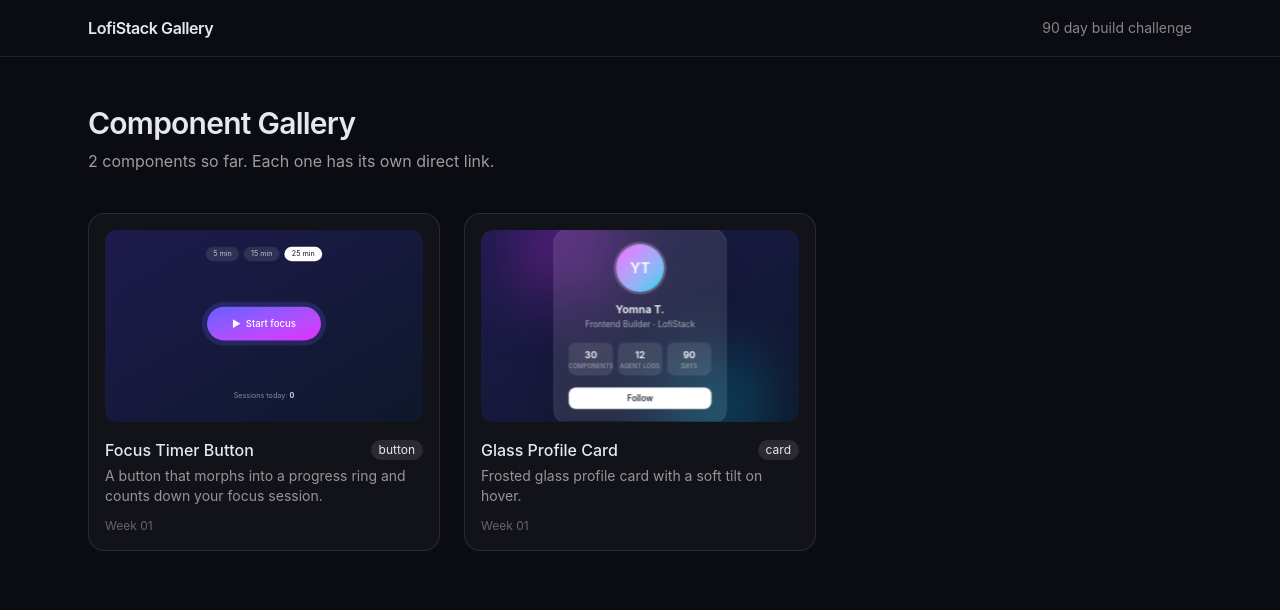
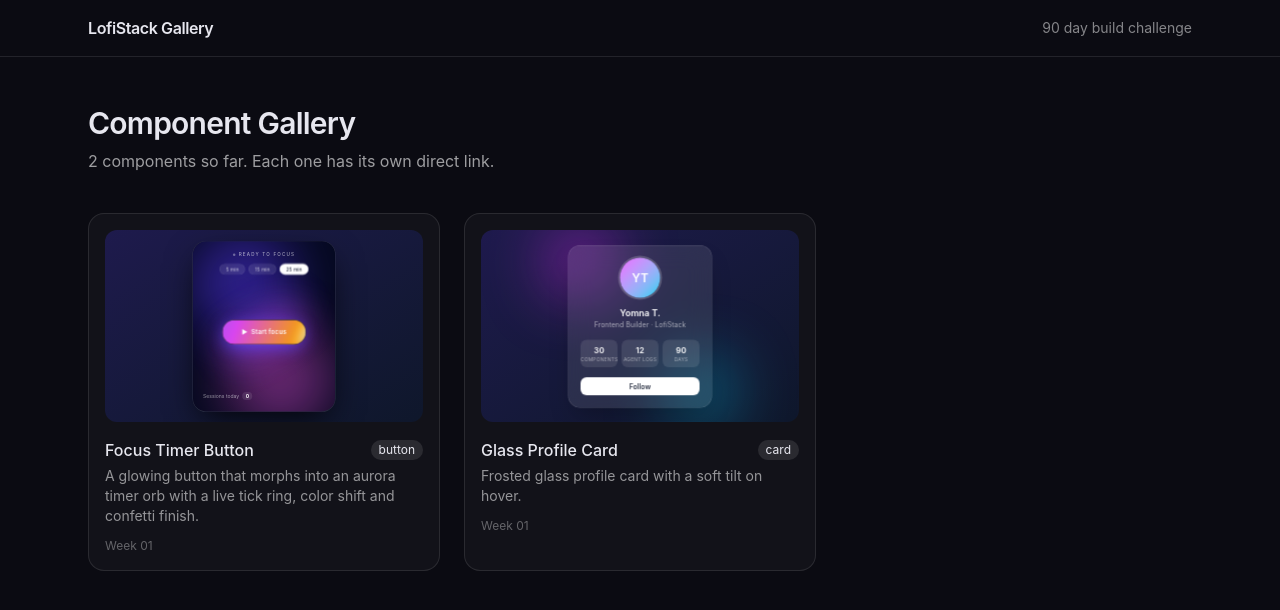
Before and after one commit to YomnaT09/lofistack-components, a Next.js app: page / in a window 1280 px wide. Shown: the top 610 px of the page. Built offline with nearby package versions, Linux system fonts and the light colour scheme.

Commit message:
Make Focus Timer Button more eye-catching; fit previews on home page
Co-Authored-By: Claude Sonnet 5.5 <noreply@anthropic.com>
Claude-Session: https://claude.ai/code/session_01WYCQuJLcqipv5wL9vETadV

```diff
--- a/app/page.tsx
+++ b/app/page.tsx
@@ -9,14 +9,14 @@ export default function Home() {
         {registry.length} components so far. Each one has its own direct link.
       </p>
       <div className="mt-10 grid gap-6 sm:grid-cols-2 lg:grid-cols-3">
-        {registry.map(({ slug, name, type, week, description, Component }) => (
+        {registry.map(({ slug, name, type, week, description, Component, previewScale }) => (
           <Link
             key={slug}
             href={`/components/${slug}`}
             className="group rounded-2xl border border-white/10 bg-white/[0.03] p-4 transition hover:border-white/25"
           >
             <div className="pointer-events-none flex h-48 items-center justify-center overflow-hidden rounded-xl bg-gradient-to-br from-indigo-950 to-slate-900">
-              <div className="scale-[0.6]">
+              <div style={{ transform: `scale(${previewScale ?? 0.6})` }}>
                 <Component />
               </div>
             </div>
--- a/src/lib/registry.ts
+++ b/src/lib/registry.ts
@@ -13,6 +13,7 @@ export type GalleryItem = {
   week: number;
   description: string;
   Component: ComponentType;
+  previewScale?: number; // shrink big components so they fit the home page card
 };
 
 // To add a component: create src/showcase/<slug>.tsx, import it, add one entry here.
@@ -22,8 +23,9 @@ export const registry: GalleryItem[] = [
     name: "Focus Timer Button",
     type: "button",
     week: 1,
-    description: "A button that morphs into a progress ring and counts down your focus session.",
+    description: "A glowing button that morphs into an aurora timer orb with a live tick ring, color shift and confetti finish.",
     Component: FocusTimerButton,
+    previewScale: 0.42,
   },
   {
     slug: "glass-profile-card",
@@ -32,6 +34,7 @@ export const registry: GalleryItem[] = [
     week: 1,
     description: "Frosted glass profile card with a soft tilt on hover.",
     Component: GlassProfileCard,
+    previewScale: 0.5,
   },
 ];
 
--- a/src/showcase/focus-timer-button.tsx
+++ b/src/showcase/focus-timer-button.tsx
@@ -3,9 +3,14 @@
 import { useEffect, useRef, useState } from "react";
 
 const PRESETS = [5, 15, 25];
-const R = 54;
-const CIRC = 2 * Math.PI * R;
-const CONFETTI = ["#f43f5e", "#f59e0b", "#22c55e", "#06b6d4", "#6366f1", "#d946ef"];
+const RING = 100; // arc radius inside the 240px svg
+const CIRC = 2 * Math.PI * RING;
+const TICKS = 60;
+const CONFETTI = Array.from({ length: 28 }, (_, i) => {
+  const angle = (i / 28) * Math.PI * 2 + (i % 3) * 0.15;
+  const dist = 110 + (i % 4) * 28;
+  return { x: Math.cos(angle) * dist, y: Math.sin(angle) * dist, hue: (i * 47) % 360, size: 6 + (i % 3) * 3, round: i % 2 === 0 };
+});
 
 type Status = "idle" | "running" | "paused" | "done";
 
@@ -17,6 +22,7 @@ export default function FocusTimerButton() {
   const [status, setStatus] = useState<Status>("idle");
   const [left, setLeft] = useState(25 * 60);
   const [sessions, setSessions] = useState(0);
+  const [ripple, setRipple] = useState(0);
   const endsAt = useRef(0);
 
   const total = minutes * 60;
@@ -39,7 +45,6 @@ export default function FocusTimerButton() {
     endsAt.current = Date.now() + left * 1000;
     setStatus("running");
   };
-  const pause = () => setStatus("paused");
   const reset = () => {
     setStatus("idle");
     setLeft(total);
@@ -49,16 +54,61 @@ export default function FocusTimerButton() {
     setLeft(m * 60);
     setStatus("idle");
   };
+  const onMain = () => {
+    setRipple((r) => r + 1);
+    if (status === "running") setStatus("paused");
+    else if (status === "done") reset();
+    else start();
+  };
 
   const idle = status === "idle";
-  const progress = total === 0 ? 0 : 1 - left / total;
+  const done = status === "done";
+  const progress = done ? 1 : total === 0 ? 0 : 1 - left / total;
+
+  // Colour travels indigo -> magenta -> amber as the session progresses.
+  const hue = 250 + progress * 140;
+  const c1 = `hsl(${hue} 95% 62%)`;
+  const c2 = `hsl(${hue + 55} 95% 66%)`;
+  const glow = `hsl(${hue} 95% 60%)`;
+
+  const headAngle = progress * Math.PI * 2 - Math.PI / 2;
+  const hx = 120 + Math.cos(headAngle) * RING;
+  const hy = 120 + Math.sin(headAngle) * RING;
 
   return (
-    <div className="flex w-72 flex-col items-center gap-6 select-none">
+    <div className="relative w-[340px] select-none overflow-hidden rounded-[2rem] border border-white/15 bg-slate-950/80 px-6 pb-5 pt-6 shadow-[0_30px_80px_-20px_rgba(0,0,0,0.9)]">
       <style>{`
-        @keyframes ft-pop { 0% { transform: translate(0,0) scale(.4); opacity: 1 } 100% { transform: translate(var(--x), var(--y)) scale(1); opacity: 0 } }
-        @keyframes ft-pulse { 0%,100% { box-shadow: 0 0 0 0 rgba(99,102,241,.5) } 50% { box-shadow: 0 0 0 14px rgba(99,102,241,0) } }
+        @keyframes ft-drift-a { 0%,100% { transform: translate(0,0) } 50% { transform: translate(60px,40px) } }
+        @keyframes ft-drift-b { 0%,100% { transform: translate(0,0) } 50% { transform: translate(-50px,-30px) } }
+        @keyframes ft-spin { to { transform: rotate(360deg) } }
+        @keyframes ft-pop { 0% { transform: translate(0,0) scale(.3) rotate(0); opacity: 1 } 100% { transform: translate(var(--x), var(--y)) scale(1) rotate(300deg); opacity: 0 } }
+        @keyframes ft-breathe { 0%,100% { transform: scale(1) } 50% { transform: scale(1.035) } }
+        @keyframes ft-shine { 0% { transform: translateX(-120%) skewX(-20deg) } 60%,100% { transform: translateX(260%) skewX(-20deg) } }
+        @keyframes ft-gradient { 0% { background-position: 0% 50% } 100% { background-position: 300% 50% } }
+        @keyframes ft-ripple { 0% { transform: scale(.6); opacity: .7 } 100% { transform: scale(1.9); opacity: 0 } }
+        @keyframes ft-fade { from { opacity: 0; transform: scale(.85) } to { opacity: 1; transform: scale(1) } }
       `}</style>
+
+      {/* aurora background */}
+      <div aria-hidden className="pointer-events-none absolute inset-0">
+        <div
+          className="absolute -left-16 -top-16 h-64 w-64 rounded-full opacity-50 blur-3xl transition-colors duration-1000"
+          style={{ background: glow, animation: "ft-drift-a 9s ease-in-out infinite" }}
+        />
+        <div
+          className="absolute -bottom-20 -right-12 h-64 w-64 rounded-full opacity-40 blur-3xl transition-colors duration-1000"
+          style={{ background: c2, animation: "ft-drift-b 11s ease-in-out infinite" }}
+        />
+      </div>
+
+      <div className="relative flex flex-col items-center gap-3">
+        <div className="flex items-center gap-2 text-[11px] font-medium uppercase tracking-[0.25em] text-white/60">
+          <span
+            className="h-1.5 w-1.5 rounded-full"
+            style={{ background: status === "running" ? "#4ade80" : "rgba(255,255,255,.35)", boxShadow: status === "running" ? "0 0 10px #4ade80" : "none" }}
+          />
+          {status === "running" ? "In the zone" : done ? "Session complete" : status === "paused" ? "Paused" : "Ready to focus"}
+        </div>
 
         <div className="flex gap-2" aria-label="Session length">
           {PRESETS.map((m) => (
@@ -66,8 +116,10 @@ export default function FocusTimerButton() {
               key={m}
               onClick={() => pick(m)}
               disabled={status === "running"}
-            className={`rounded-full px-3 py-1 text-xs transition disabled:opacity-40 ${
-              minutes === m ? "bg-white text-slate-900" : "bg-white/10 text-white/70 hover:bg-white/20"
+              className={`rounded-full border px-3.5 py-1 text-xs backdrop-blur transition disabled:opacity-40 ${
+                minutes === m
+                  ? "border-white bg-white text-slate-900"
+                  : "border-white/15 bg-white/10 text-white/75 hover:bg-white/20"
               }`}
             >
               {m} min
@@ -75,80 +127,168 @@ export default function FocusTimerButton() {
           ))}
         </div>
 
-      {/* One element that morphs between a pill button and a circular timer ring. */}
-      <div className="relative flex h-40 w-full items-center justify-center">
+        <div className="relative flex h-[250px] w-full items-center justify-center">
+          {/* outer rotating glow that wakes up when the timer runs */}
+          <div
+            aria-hidden
+            className="absolute rounded-full blur-2xl transition-all duration-700"
+            style={{
+              width: idle ? 210 : 230,
+              height: idle ? 70 : 230,
+              opacity: idle ? 0.55 : status === "running" ? 0.7 : 0.35,
+              background: `conic-gradient(from 0deg, ${c1}, ${c2}, ${c1})`,
+              animation: "ft-spin 6s linear infinite",
+            }}
+          />
+
+          {!idle && (
+            <svg
+              aria-hidden
+              viewBox="0 0 240 240"
+              className="pointer-events-none absolute h-[240px] w-[240px]"
+              style={{ animation: "ft-fade 500ms ease-out" }}
+            >
+              <defs>
+                <linearGradient id="ft-arc" x1="0" y1="0" x2="1" y2="1">
+                  <stop offset="0%" stopColor={c1} />
+                  <stop offset="100%" stopColor={c2} />
+                </linearGradient>
+              </defs>
+              {Array.from({ length: TICKS }, (_, i) => {
+                const a = (i / TICKS) * Math.PI * 2 - Math.PI / 2;
+                const long = i % 5 === 0;
+                const r1 = 112;
+                const r2 = long ? 120 : 117;
+                const lit = i / TICKS < progress;
+                return (
+                  <line
+                    key={i}
+                    x1={120 + Math.cos(a) * r1}
+                    y1={120 + Math.sin(a) * r1}
+                    x2={120 + Math.cos(a) * r2}
+                    y2={120 + Math.sin(a) * r2}
+                    stroke={lit ? c1 : "rgba(255,255,255,.18)"}
+                    strokeWidth={long ? 2.2 : 1.2}
+                    strokeLinecap="round"
+                    style={{ transition: "stroke 400ms", filter: lit ? `drop-shadow(0 0 3px ${c1})` : undefined }}
+                  />
+                );
+              })}
+              <circle cx="120" cy="120" r={RING} fill="none" stroke="rgba(255,255,255,.1)" strokeWidth="8" />
+              <circle
+                cx="120" cy="120" r={RING} fill="none" stroke="url(#ft-arc)" strokeWidth="8" strokeLinecap="round"
+                strokeDasharray={CIRC} strokeDashoffset={CIRC * (1 - progress)}
+                transform="rotate(-90 120 120)"
+                style={{ transition: "stroke-dashoffset 300ms linear", filter: `drop-shadow(0 0 8px ${glow})` }}
+              />
+              {progress > 0 && !done && (
+                <>
+                  <circle cx={hx} cy={hy} r="11" fill={glow} opacity=".45" style={{ filter: "blur(4px)" }} />
+                  <circle cx={hx} cy={hy} r="5" fill="white" style={{ filter: `drop-shadow(0 0 6px ${glow})` }} />
+                </>
+              )}
+            </svg>
+          )}
+
+          {/* click ripple */}
+          {ripple > 0 && (
+            <span
+              key={ripple}
+              aria-hidden
+              className="pointer-events-none absolute h-[170px] w-[170px] rounded-full border-2"
+              style={{ borderColor: glow, animation: "ft-ripple 700ms ease-out forwards" }}
+            />
+          )}
+
+          {/* the button: pill when idle, orb when running */}
           <button
-          onClick={status === "running" ? pause : status === "done" ? reset : start}
-          aria-label={status === "running" ? "Pause focus timer" : status === "done" ? "Start another session" : "Start focus timer"}
-          className="relative flex items-center justify-center overflow-hidden bg-gradient-to-br from-indigo-500 to-fuchsia-500 font-medium text-white shadow-xl shadow-indigo-900/50 transition-all duration-500 ease-[cubic-bezier(.34,1.3,.64,1)] hover:brightness-110 active:scale-95"
+            onClick={onMain}
+            aria-label={status === "running" ? "Pause focus timer" : done ? "Start another session" : "Start focus timer"}
+            className="relative flex items-center justify-center overflow-hidden border border-white/20 text-white transition-all duration-700 ease-[cubic-bezier(.34,1.3,.64,1)] active:scale-95"
             style={{
-            width: idle ? 190 : 140,
-            height: idle ? 56 : 140,
-            borderRadius: idle ? 28 : 70,
-            animation: idle ? "ft-pulse 2.4s ease-in-out infinite" : undefined,
+              width: idle ? 200 : 168,
+              height: idle ? 60 : 168,
+              borderRadius: idle ? 30 : 84,
+              background: "#070712",
+              animation: status === "running" ? "ft-breathe 4s ease-in-out infinite" : undefined,
+              boxShadow: idle ? `0 10px 40px -8px ${c1}` : `inset 0 0 40px -10px ${glow}, 0 0 50px -10px ${glow}`,
             }}
           >
+            {/* animated gradient + shine, only on the idle pill */}
+            <span
+              aria-hidden
+              className="absolute inset-0 transition-opacity duration-500"
+              style={{
+                opacity: idle ? 1 : 0,
+                backgroundImage: "linear-gradient(110deg,#6366f1,#d946ef,#f59e0b,#22d3ee,#6366f1)",
+                backgroundSize: "300% 100%",
+                animation: "ft-gradient 5s linear infinite",
+              }}
+            />
+            {idle && (
+              <span
+                aria-hidden
+                className="absolute inset-y-0 w-10 bg-white/40 blur-md"
+                style={{ animation: "ft-shine 2.8s ease-in-out infinite" }}
+              />
+            )}
+            <span className="relative">
               {idle ? (
-            <span className="flex items-center gap-2">
+                <span className="flex items-center gap-2 text-[15px] font-semibold tracking-wide">
                   <span aria-hidden>▶</span> Start focus
                 </span>
+              ) : done ? (
+                <span className="flex flex-col items-center leading-tight">
+                  <span className="text-2xl font-semibold">Done!</span>
+                  <span className="text-[10px] uppercase tracking-widest text-white/60">tap to go again</span>
+                </span>
               ) : (
-            <>
-              <svg className="absolute inset-0 h-full w-full -rotate-90" viewBox="0 0 120 120" aria-hidden>
-                <circle cx="60" cy="60" r={R} fill="none" stroke="rgba(255,255,255,.25)" strokeWidth="6" />
-                <circle
-                  cx="60" cy="60" r={R} fill="none" stroke="white" strokeWidth="6" strokeLinecap="round"
-                  strokeDasharray={CIRC} strokeDashoffset={CIRC * (1 - progress)}
-                  style={{ transition: "stroke-dashoffset 300ms linear" }}
-                />
-              </svg>
-              <span className="relative text-center leading-tight">
-                {status === "done" ? (
-                  <span className="text-lg">Done!</span>
-                ) : (
-                  <>
-                    <span className="block text-2xl font-semibold tabular-nums">{fmt(left)}</span>
-                    <span className="block text-[10px] uppercase tracking-widest text-white/75">
-                      {status === "paused" ? "paused · tap" : "focus · tap"}
+                <span className="flex flex-col items-center leading-tight">
+                  <span
+                    className="text-5xl font-semibold tabular-nums"
+                    style={{ textShadow: `0 0 24px ${glow}` }}
+                  >
+                    {fmt(left)}
                   </span>
-                  </>
+                  <span className="mt-1 text-[10px] uppercase tracking-[0.3em] text-white/60">
+                    {status === "paused" ? "tap to resume" : "tap to pause"}
+                  </span>
+                </span>
               )}
             </span>
-            </>
-          )}
           </button>
 
-        {status === "done" &&
-          CONFETTI.flatMap((c, i) =>
-            [0, 1].map((j) => {
-              const angle = ((i * 2 + j) / (CONFETTI.length * 2)) * Math.PI * 2;
-              return (
+          {/* confetti burst on completion */}
+          {done &&
+            CONFETTI.map((c, i) => (
               <span
-                  key={`${i}-${j}`}
+                key={i}
                 aria-hidden
-                  className="pointer-events-none absolute h-2 w-2 rounded-full"
+                className="pointer-events-none absolute"
                 style={{
-                    background: c,
-                    ["--x" as string]: `${Math.cos(angle) * 90}px`,
-                    ["--y" as string]: `${Math.sin(angle) * 90}px`,
-                    animation: "ft-pop 900ms ease-out forwards",
+                  width: c.size,
+                  height: c.size,
+                  borderRadius: c.round ? "50%" : 2,
+                  background: `hsl(${c.hue} 90% 60%)`,
+                  ["--x" as string]: `${c.x}px`,
+                  ["--y" as string]: `${c.y}px`,
+                  animation: `ft-pop ${900 + (i % 5) * 120}ms cubic-bezier(.2,.8,.3,1) forwards`,
                 }}
               />
-              );
-            }),
-          )}
+            ))}
         </div>
 
-      <div className="flex h-8 items-center gap-3 text-xs text-white/50">
+        <div className="flex h-8 w-full items-center justify-between text-xs text-white/55">
           <span>
-          Sessions today: <b className="text-white/80">{sessions}</b>
+            Sessions today <b className="ml-1 rounded-full bg-white/10 px-2 py-0.5 text-white">{sessions}</b>
           </span>
           {!idle && (
-          <button onClick={reset} className="rounded-full bg-white/10 px-3 py-1 text-white/80 hover:bg-white/20">
+            <button onClick={reset} className="rounded-full border border-white/15 bg-white/10 px-3 py-1 text-white/80 transition hover:bg-white/20">
               Reset
             </button>
           )}
         </div>
       </div>
+    </div>
   );
 }
```
Lines whose indentation alone changed are shown as unchanged.
